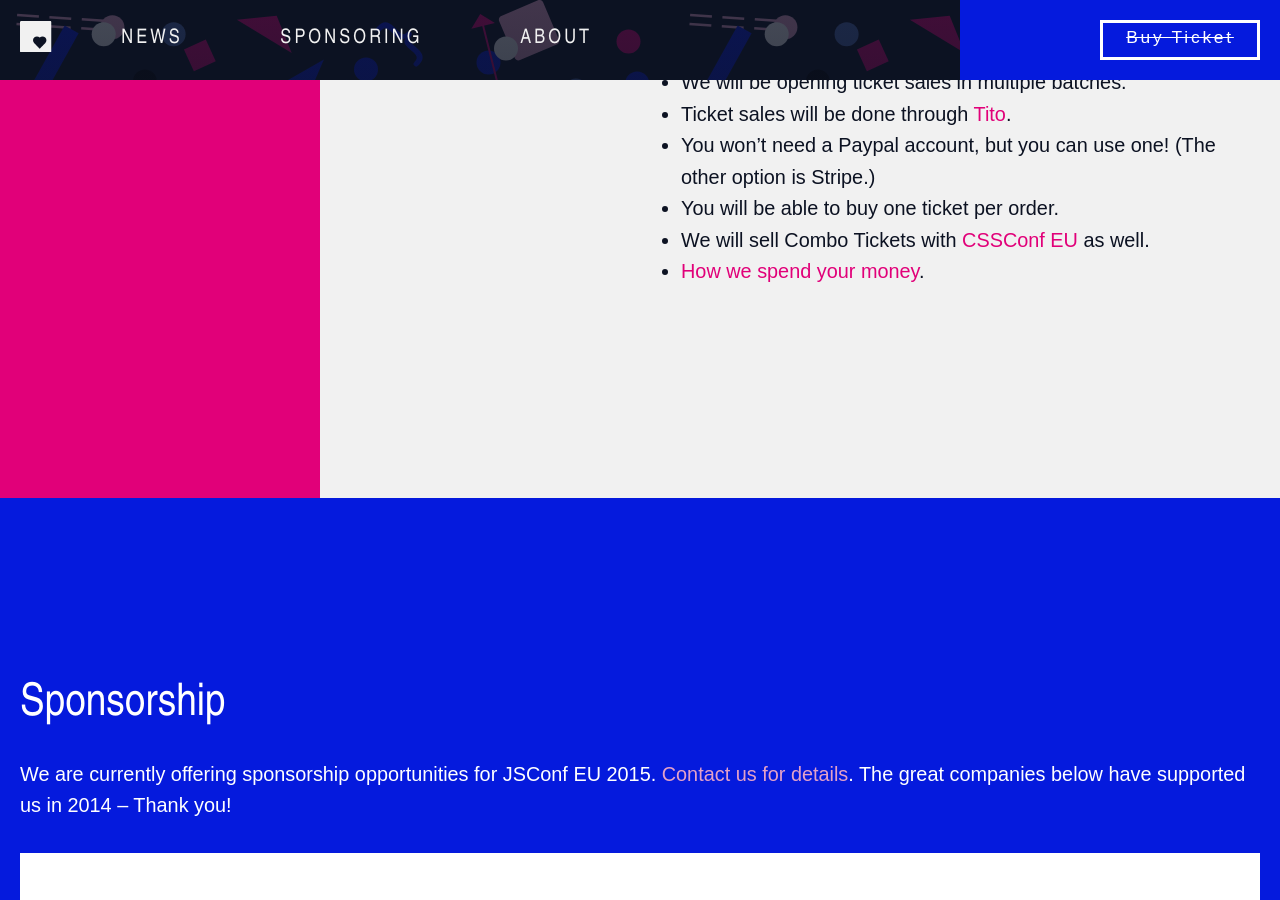
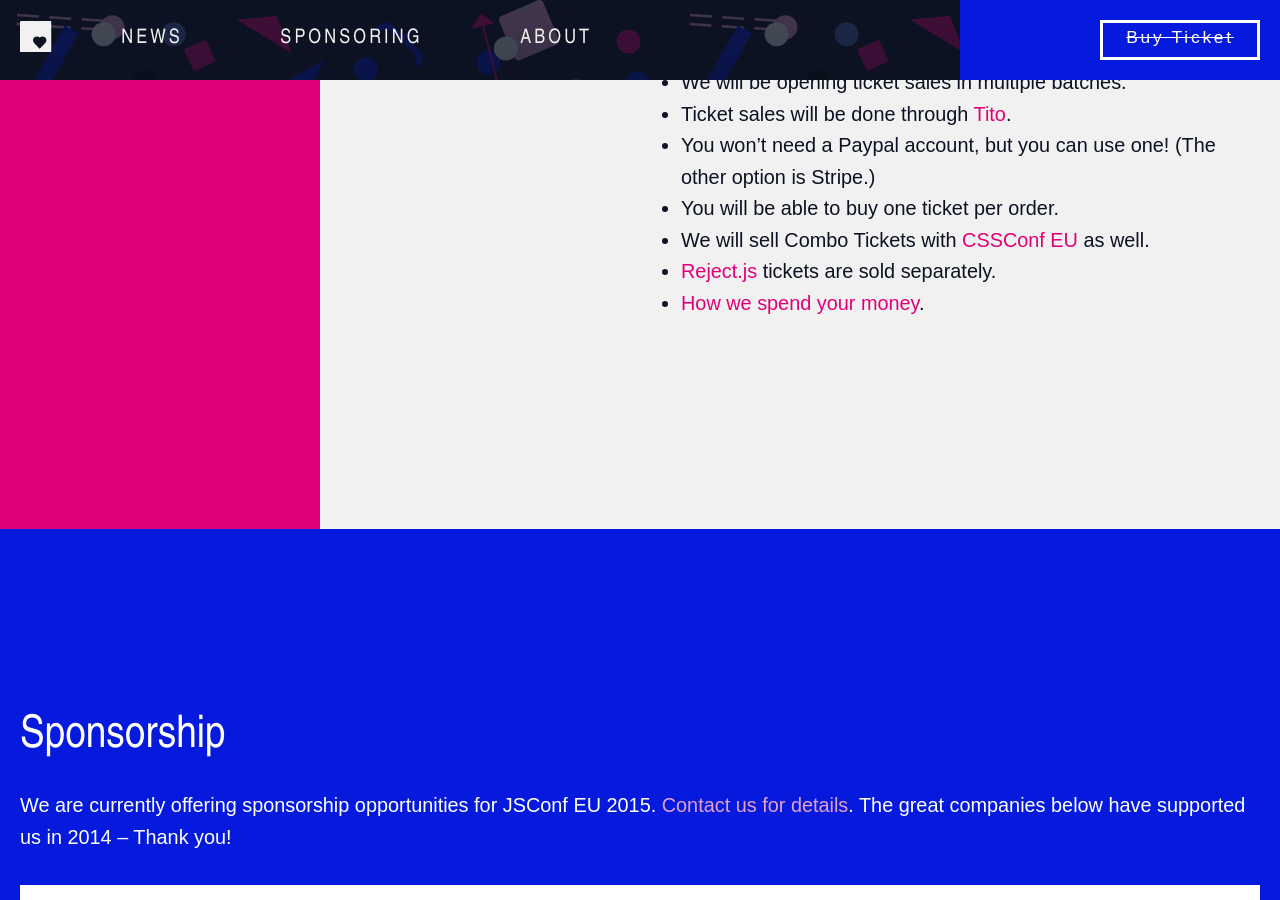
Before and after one commit to jsconf/2015.jsconf.eu, a Jekyll site: the page built from _posts/2014-01-28-ticket-schedule.md, in a window 1280 px wide and 900 px high, scrolled down 1253 px. Built offline with Jekyll 4.4.1, drawn with Linux system fonts in a browser that asks for light colours; nearby versions of some CDN libraries; comment, search, counter and statistics services are not loaded.

Commit message:
Link to http://rejectjs.org/

```diff
--- a/_posts/2014-01-28-ticket-schedule.md
+++ b/_posts/2014-01-28-ticket-schedule.md
@@ -26,4 +26,5 @@
 - You won’t need a Paypal account, but you can use one! (The other option is Stripe.)
 - You will be able to buy one ticket per order.
 - We will sell Combo Tickets with [CSSConf EU](http://2015.cssconf.eu) as well.
+- [Reject.js](http://rejectjs.org) tickets are sold separately.
 - [How we spend your money](http://2013.jsconf.eu/news/2013/06/15/how-we-spend-your-money.html).
```
